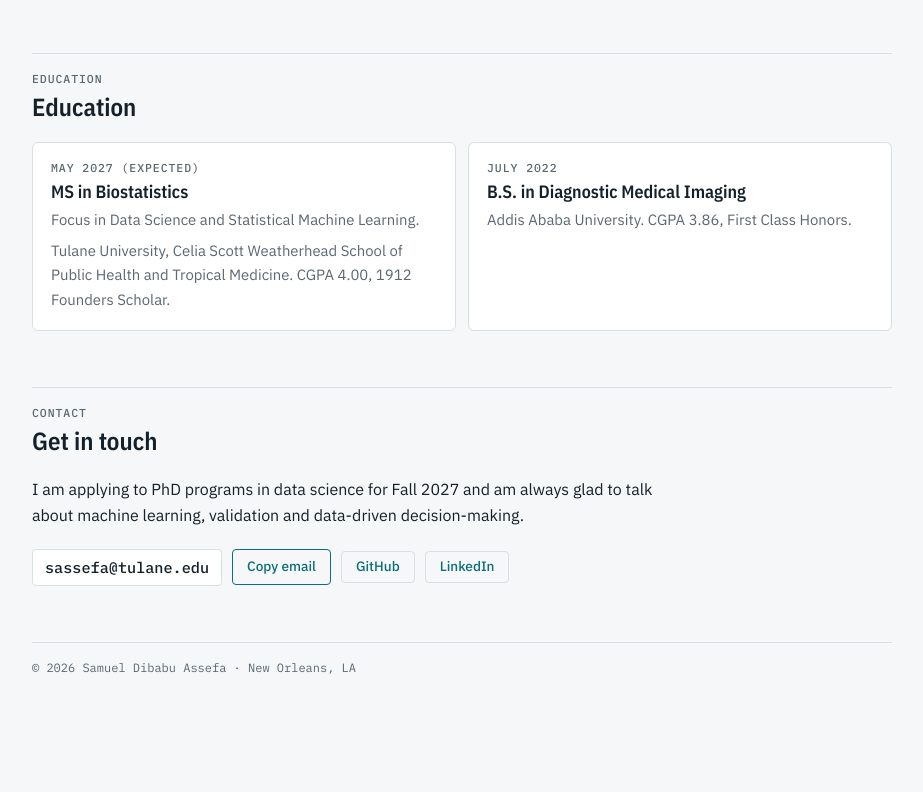
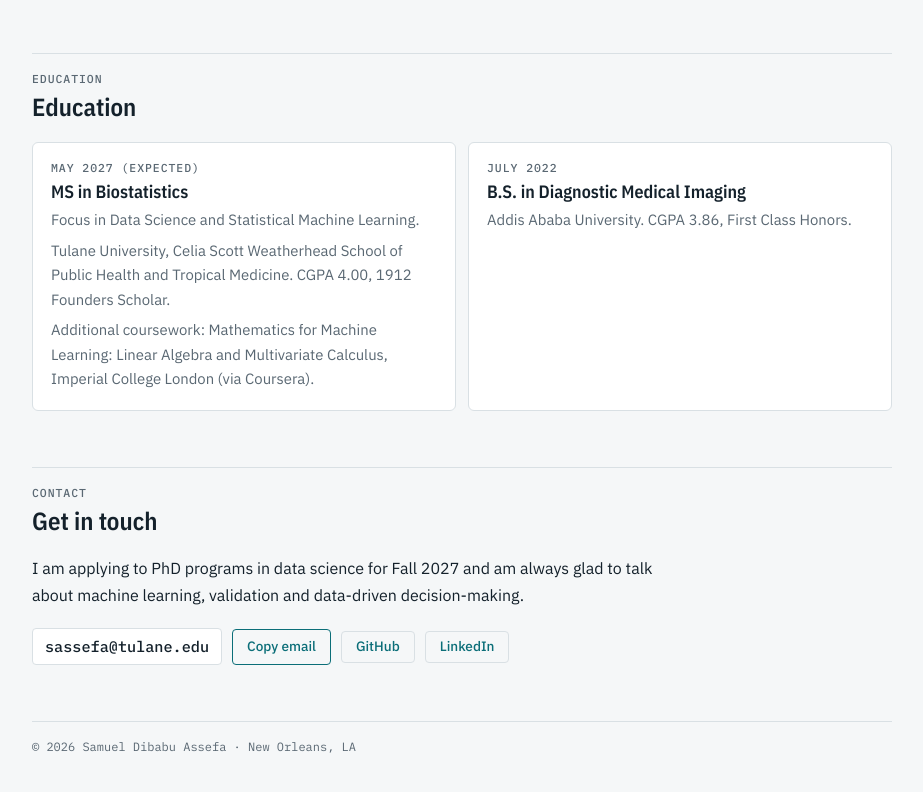
Before and after one commit to samueldibabu/samueldibabu.github.io, a plain HTML site: page index.html in a window 1280 px wide. Shown: the part 4276-5068 px from the top of the page, without its empty margins (178-1101 px from the left). Before the commit the page ends 5017 px from the top, so only its background shows below. Drawn offline with nearby package versions, Linux system fonts and the light colour scheme.

Commit message:
Add files via upload

```diff
--- a/index.html
+++ b/index.html
@@ -234,7 +234,7 @@ footer{font:400 .75rem/1.5 var(--mono);color:var(--muted);border-top:1px solid v
   <section id="education" aria-labelledby="edu-h">
     <div class="sec-head"><span class="label">Education</span><h2 id="edu-h">Education</h2></div>
     <div class="edu">
-      <div><span class="label">May 2027 (expected)</span><h3>MS in Biostatistics</h3><p>Focus in Data Science and Statistical Machine Learning.</p><p>Tulane University, Celia Scott Weatherhead School of Public Health and Tropical Medicine. CGPA 4.00, 1912 Founders Scholar.</p></div>
+      <div><span class="label">May 2027 (expected)</span><h3>MS in Biostatistics</h3><p>Focus in Data Science and Statistical Machine Learning.</p><p>Tulane University, Celia Scott Weatherhead School of Public Health and Tropical Medicine. CGPA 4.00, 1912 Founders Scholar.</p><p>Additional coursework: Mathematics for Machine Learning: Linear Algebra and Multivariate Calculus, Imperial College London (via Coursera).</p></div>
       <div><span class="label">July 2022</span><h3>B.S. in Diagnostic Medical Imaging</h3><p>Addis Ababa University. CGPA 3.86, First Class Honors.</p></div>
     </div>
   </section>
```
